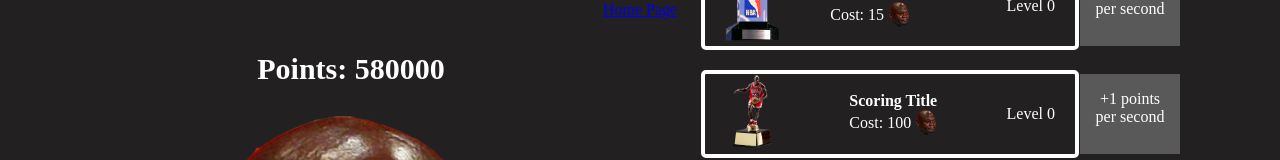
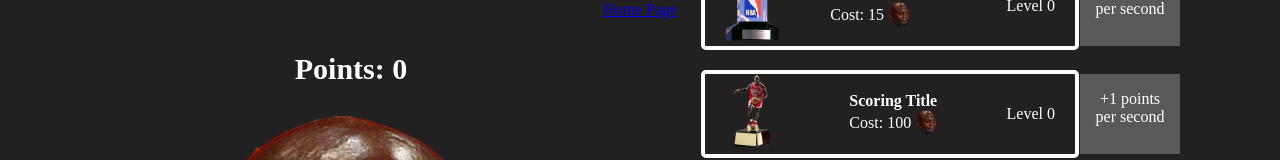
Before and after one commit to CrashoutKing123/CrashoutKing123.github.io, a plain HTML site: page widget_attempt_53.html in a window 1280 px wide. Shown: the top 160 px of the page. Drawn offline with Linux system fonts and the light colour scheme.

Commit message:
please work

```diff
--- a/widget_attempt_53.html
+++ b/widget_attempt_53.html
@@ -11,7 +11,7 @@
     <section>
         <div class="main">
             <div class="left">
-                <h3>Points: <span class="point-cost">580000</span></h3>
+                <h3>Points: <span class="point-cost">0</span></h3>
                 <img src="./real_mj_crying.png" alt="" srcset="" class="MJ-image" onclick="incrementPoints()" draggable="false">
             </div>
             <div class="right">
```
